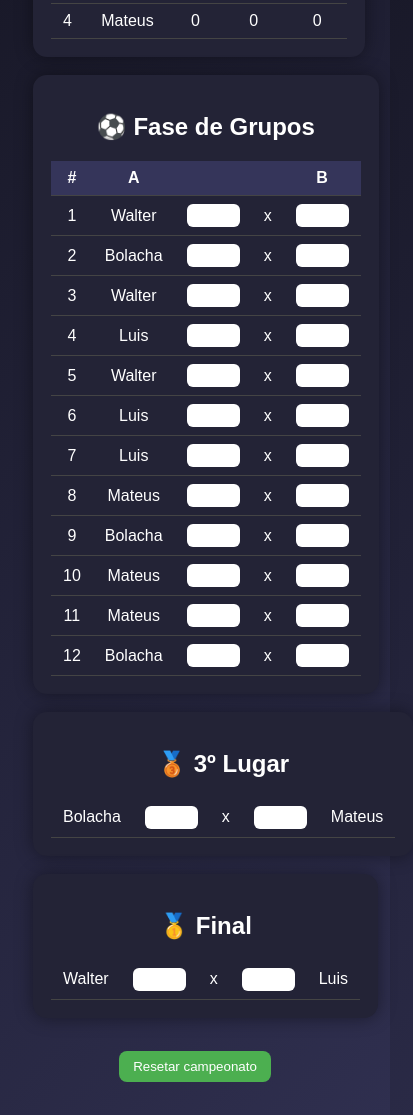
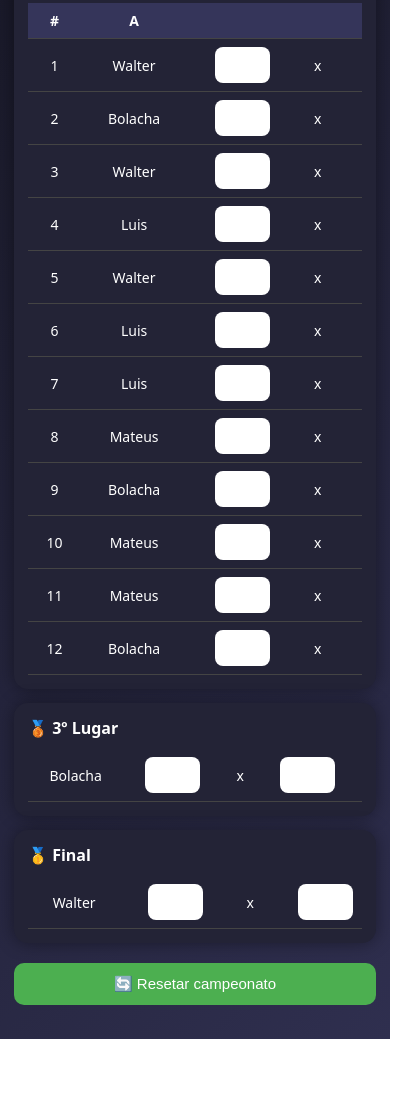
Before and after one commit to Kerbach/campeonato-efootball, a plain HTML site: page index.html in a window 390 px wide. Shown: the part 369-1484 px from the top of the page, 413 px wide, since content can reach past the window. After the commit the page ends 1408 px from the top, so only its background shows below. Drawn offline with Linux system fonts and the light colour scheme.

Commit message:
Enhance layout and styles in index.html
Updated styles and structure in index.html for better layout and responsiveness. Added viewport meta tag, adjusted padding and margins, and wrapped tables in divs for scrolling.

```diff
--- a/index.html
+++ b/index.html
@@ -2,70 +2,114 @@
 <html lang="pt-br">
 <head>
 <meta charset="UTF-8" />
+<meta name="viewport" content="width=device-width, initial-scale=1" />
 <title>Campeonato eFootball</title>
 
 <style>
-body{
-  font-family: Arial, sans-serif;
-  background: linear-gradient(135deg,#141420,#2f2f4f);
-  color:white;
-  text-align:center;
-  padding:25px;
+*{
+  box-sizing:border-box;
 }
 
-h1{margin-bottom:5px}
+body{
+  font-family: system-ui, Arial, sans-serif;
+  margin:0;
+  background:linear-gradient(135deg,#141420,#2f2f4f);
+  color:white;
+  padding:14px;
+}
 
+/* ===== TÍTULO ===== */
+h1{
+  text-align:center;
+  margin:10px 0 18px;
+  font-size:22px;
+}
+
+/* ===== CARDS ===== */
 .card{
   background:#232336;
-  padding:18px;
-  margin:18px auto;
+  padding:14px;
+  margin:14px auto;
   border-radius:14px;
-  width:fit-content;
+  width:100%;
+  max-width:700px;
   box-shadow:0 0 18px rgba(0,0,0,.4);
+}
+
+.card h2{
+  margin:0 0 10px;
+  font-size:16px;
+}
+
+/* ===== TABELAS ===== */
+.table-wrapper{
+  overflow-x:auto;
 }
 
 table{
   border-collapse:collapse;
-  margin:auto;
+  width:100%;
+  min-width:420px;
 }
 
 th,td{
-  padding:8px 12px;
+  padding:8px 10px;
   border-bottom:1px solid #444;
+  text-align:center;
+  font-size:14px;
 }
 
-th{background:#35355a}
+th{
+  background:#35355a;
+}
 
+/* ===== INPUTS ===== */
 input{
-  width:45px;
+  width:55px;
+  height:36px;
+  font-size:16px;
   text-align:center;
   border:none;
-  border-radius:6px;
-  padding:4px;
+  border-radius:8px;
 }
 
+/* ===== BOTÃO ===== */
 button{
-  margin-top:15px;
-  padding:8px 14px;
+  width:100%;
+  max-width:700px;
+  display:block;
+  margin:20px auto;
+  padding:12px;
+  font-size:15px;
   border:none;
-  border-radius:8px;
+  border-radius:10px;
   cursor:pointer;
   background:#4CAF50;
   color:white;
 }
 
-/* ===== Tela campeão ===== */
+/* ===== TELA CAMPEÃO ===== */
 #championScreen{
   position:fixed;
   inset:0;
-  background:linear-gradient(45deg,#111,#1b1b40);
   display:none;
+  background:linear-gradient(45deg,#0d0d18,#1b1b40);
   justify-content:center;
   align-items:center;
   flex-direction:column;
-  font-size:48px;
-  font-weight:bold;
-  animation:fade .6s;
+  text-align:center;
+  animation:fade .5s;
+  z-index:999;
+}
+
+#championScreen h2{
+  font-size:28px;
+}
+
+.trophy{
+  font-size:90px;
+  margin-bottom:20px;
+  animation:bounce 1s infinite alternate;
 }
 
 @keyframes fade{
@@ -73,14 +117,15 @@ button{
   to{opacity:1}
 }
 
-.trophy{
-  font-size:100px;
-  animation:bounce 1s infinite alternate;
+@keyframes bounce{
+  from{transform:translateY(0)}
+  to{transform:translateY(-15px)}
 }
 
-@keyframes bounce{
-  from{transform:translateY(0)}
-  to{transform:translateY(-20px)}
+/* ===== Desktop ===== */
+@media(min-width:768px){
+  h1{font-size:28px}
+  th,td{font-size:15px}
 }
 </style>
 </head>
@@ -91,30 +136,37 @@ button{
 
 <div class="card">
   <h2>📊 Classificação</h2>
+  <div class="table-wrapper">
     <table id="ranking"></table>
+  </div>
 </div>
 
 <div class="card">
   <h2>⚽ Fase de Grupos</h2>
+  <div class="table-wrapper">
     <table id="games"></table>
+  </div>
 </div>
 
 <div class="card">
   <h2>🥉 3º Lugar</h2>
+  <div class="table-wrapper">
     <table id="third"></table>
+  </div>
 </div>
 
 <div class="card">
   <h2>🥇 Final</h2>
+  <div class="table-wrapper">
     <table id="final"></table>
   </div>
+</div>
 
-<button onclick="resetAll()">Resetar campeonato</button>
+<button onclick="resetAll()">🔄 Resetar campeonato</button>
 
-<!-- Tela campeão -->
 <div id="championScreen">
   <div class="trophy">🏆</div>
-  <div id="championName"></div>
+  <h2 id="championName"></h2>
 </div>
 
 <script>
@@ -148,7 +200,6 @@ function getPoints(a,b){
 
 function calculate(){
  const t={};
-
  players.forEach(p=>t[p]={pts:0,g:0,s:0});
 
  matches.forEach((m,i)=>{
@@ -159,12 +210,8 @@ function calculate(){
 
   t[m[0]].pts+=p1;
   t[m[1]].pts+=p2;
-
-   t[m[0]].g+=g1;
-   t[m[1]].g+=g2;
-
-   t[m[0]].s+=g1-g2;
-   t[m[1]].s+=g2-g1;
+  t[m[0]].g+=g1; t[m[1]].g+=g2;
+  t[m[0]].s+=g1-g2; t[m[1]].s+=g2-g1;
  });
 
  return Object.entries(t)
@@ -175,12 +222,13 @@ function renderRanking(){
  const rank=calculate();
  const el=document.getElementById("ranking");
 
- el.innerHTML="<tr><th>#</th><th>Jogador</th><th>Pts</th><th>Saldo</th><th>Gols</th></tr>";
+ el.innerHTML="<tr><th>#</th><th>Jogador</th><th>Pts</th><th>SG</th><th>Gols</th></tr>";
 
  rank.forEach((r,i)=>{
   el.innerHTML+=`<tr>
    <td>${i+1}</td><td>${r[0]}</td>
-   <td>${r[1].pts}</td><td>${r[1].s}</td><td>${r[1].g}</td></tr>`;
+   <td>${r[1].pts}</td><td>${r[1].s}</td><td>${r[1].g}</td>
+  </tr>`;
  });
 
  renderFinals(rank);
@@ -188,7 +236,6 @@ function renderRanking(){
 
 function renderGames(){
  const el=document.getElementById("games");
-
  el.innerHTML="<tr><th>#</th><th>A</th><th></th><th></th><th>B</th></tr>";
 
  matches.forEach((m,i)=>{
@@ -212,55 +259,43 @@ function upd(i,p,v){
 }
 
 function renderFinals(rank){
- const first=rank[0][0];
- const second=rank[1][0];
- const third=rank[2][0];
- const fourth=rank[3][0];
+ const [a,b,c,d]=rank.map(r=>r[0]);
 
- // 3º lugar
  document.getElementById("third").innerHTML=`
  <tr>
-  <td>${third}</td>
-  <td><input value="${thirdData[0]||""}" onchange="setThird(0,this.value)"></td>
+ <td>${c}</td>
+ <td><input value="${thirdData[0]||""}" onchange="thirdData[0]=this.value;save()"></td>
  <td>x</td>
-  <td><input value="${thirdData[1]||""}" onchange="setThird(1,this.value)"></td>
-  <td>${fourth}</td>
+ <td><input value="${thirdData[1]||""}" onchange="thirdData[1]=this.value;save()"></td>
+ <td>${d}</td>
  </tr>`;
 
- // final
  document.getElementById("final").innerHTML=`
  <tr>
-  <td>${first}</td>
-  <td><input value="${finalData[0]||""}" onchange="setFinal(0,this.value)"></td>
+ <td>${a}</td>
+ <td><input onchange="setFinal(0,this.value)"></td>
  <td>x</td>
-  <td><input value="${finalData[1]||""}" onchange="setFinal(1,this.value)"></td>
-  <td>${second}</td>
+ <td><input onchange="setFinal(1,this.value)"></td>
+ <td>${b}</td>
  </tr>`;
-}
-
-function setThird(p,v){
- thirdData[p]=Number(v);
- save();
 }
 
 function setFinal(p,v){
  finalData[p]=Number(v);
  save();
 
- if(finalData[0]!==undefined && finalData[1]!==undefined){
-   const champ = finalData[0]>finalData[1] ?
-     calculate()[0][0] :
-     calculate()[1][0];
-
+ if(finalData[0]!=null && finalData[1]!=null){
+  const rank=calculate();
+  const champ= finalData[0]>finalData[1] ? rank[0][0] : rank[1][0];
   showChampion(champ);
  }
 }
 
 function showChampion(name){
- const screen=document.getElementById("championScreen");
+ const s=document.getElementById("championScreen");
  document.getElementById("championName").innerText="CAMPEÃO: "+name;
- screen.style.display="flex";
- setTimeout(()=>screen.style.display="none",4000);
+ s.style.display="flex";
+ setTimeout(()=>s.style.display="none",4000);
 }
 
 function resetAll(){
```
Lines whose indentation alone changed are shown as unchanged.
